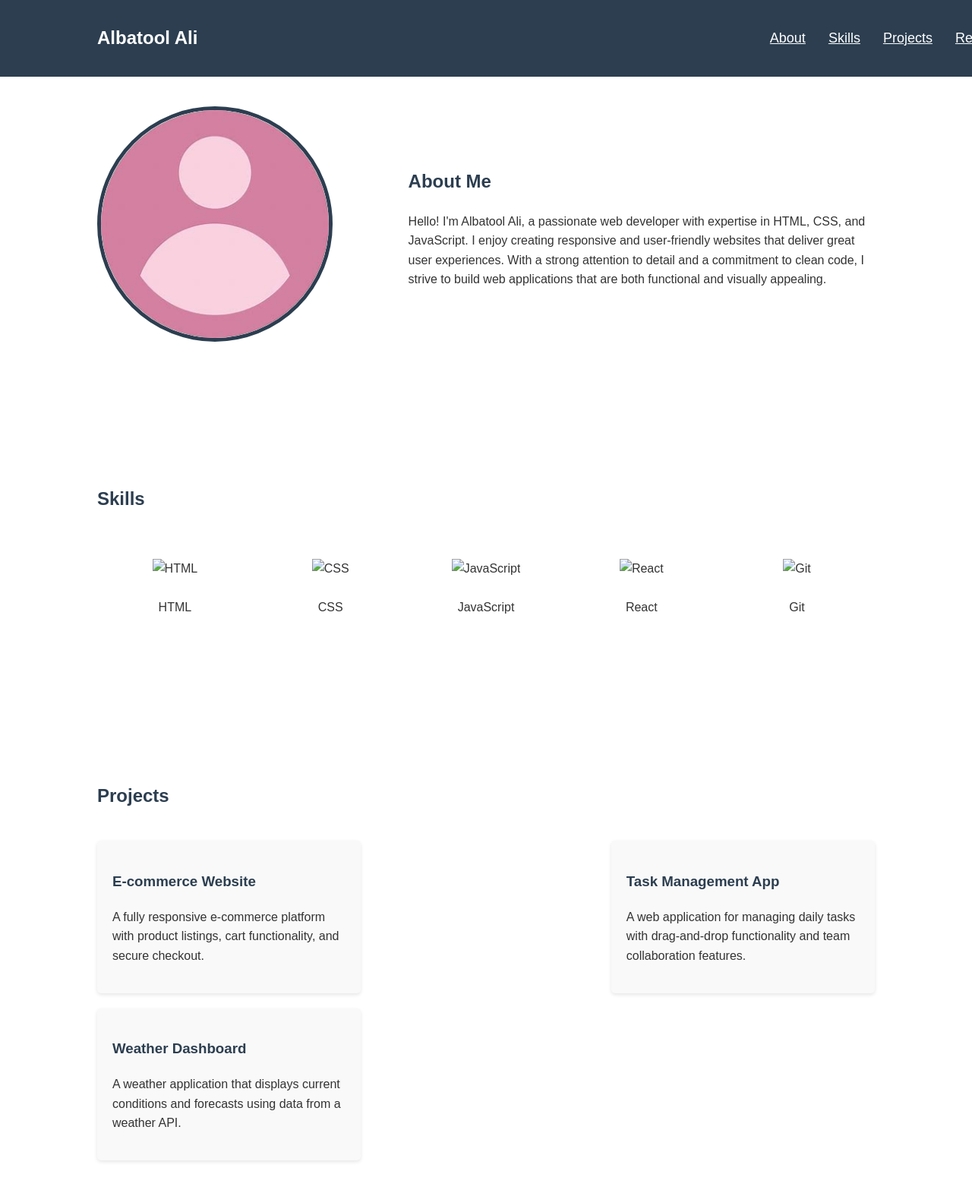
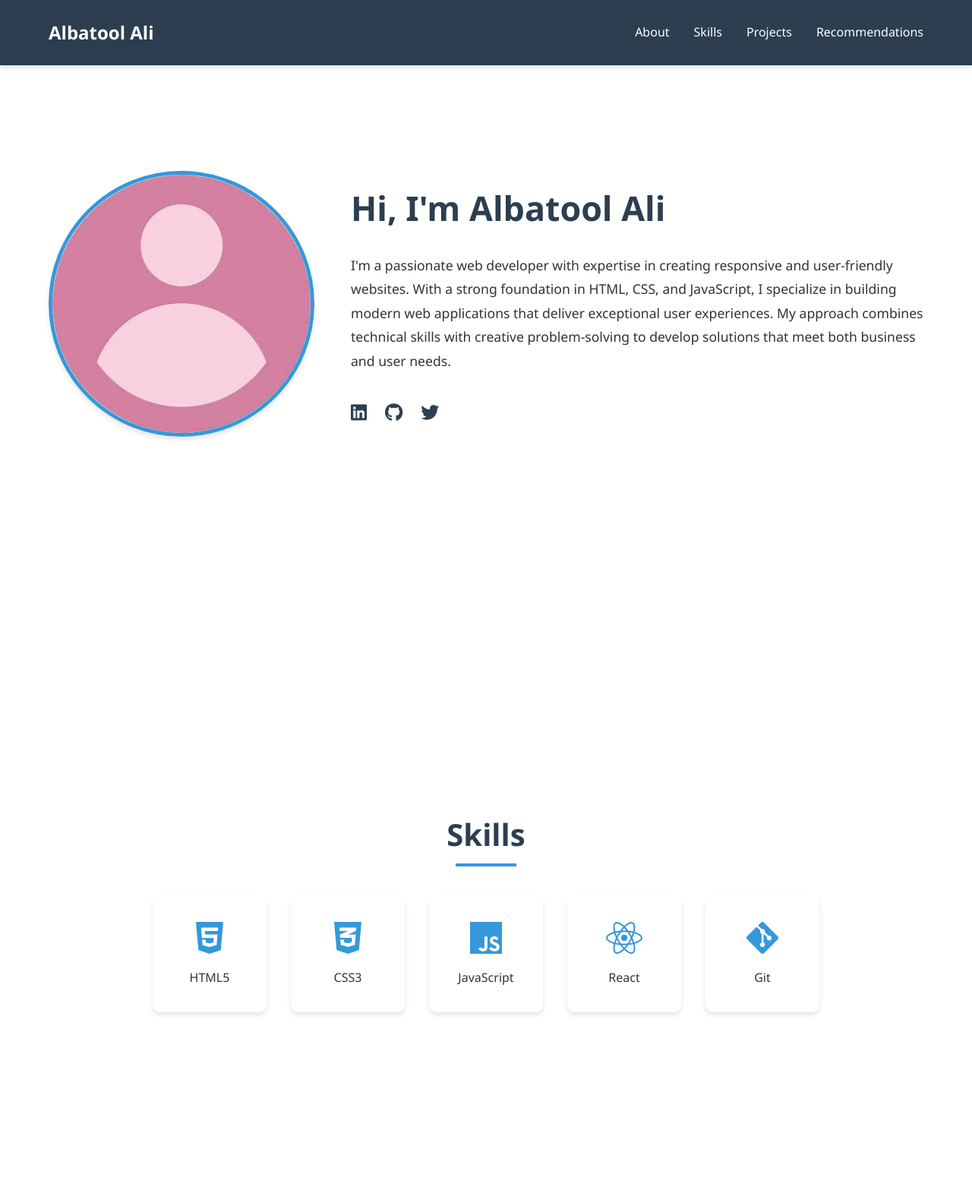
Before and after one commit to Albatool-Al/github.io, a plain HTML site: page index.html in a window 1280 px wide. Shown: the top 1571 px of the page at 76% size. Drawn offline with Linux system fonts and the light colour scheme; files that its build step writes are made by us from their sources.

Commit message:
Initial portfolio commit

```diff
--- a/index.html
+++ b/index.html
@@ -5,104 +5,101 @@
     <meta name="viewport" content="width=device-width, initial-scale=1.0">
     <title>Albatool Ali - Portfolio</title>
     <link rel="stylesheet" href="styles.css">
+    <link rel="stylesheet" href="https://cdnjs.cloudflare.com/ajax/libs/font-awesome/6.0.0-beta3/css/all.min.css">
 </head>
 <body>
-    <header>
     <nav id="navbar">
-            <div class="name">Albatool Ali</div>
-            <ul>
+        <a href="#" class="logo">Albatool Ali</a>
+        <ul class="nav-links">
             <li><a href="#about">About</a></li>
             <li><a href="#skills">Skills</a></li>
             <li><a href="#projects">Projects</a></li>
             <li><a href="#recommendations">Recommendations</a></li>
         </ul>
     </nav>
-    </header>
 
     <section id="about" class="section">
-        <div class="container">
-            <div class="about-content">
-                <div class="profile-image">
-                    <img src="profile.jpg" alt="Albatool Ali">
-                </div>
+        <div class="about-container">
+            <img src="profile.jpg" alt="Albatool Ali" class="profile-img">
             <div class="about-text">
-                    <h1>About Me</h1>
-                    <p>Hello! I'm Albatool Ali, a passionate web developer with expertise in HTML, CSS, and JavaScript. I enjoy creating responsive and user-friendly websites that deliver great user experiences. With a strong attention to detail and a commitment to clean code, I strive to build web applications that are both functional and visually appealing.</p>
+                <h1>Hi, I'm Albatool Ali</h1>
+                <p>I'm a passionate web developer with expertise in creating responsive and user-friendly websites. With a strong foundation in HTML, CSS, and JavaScript, I specialize in building modern web applications that deliver exceptional user experiences. My approach combines technical skills with creative problem-solving to develop solutions that meet both business and user needs.</p>
+                <div class="social-links">
+                    <a href="#"><i class="fab fa-linkedin"></i></a>
+                    <a href="#"><i class="fab fa-github"></i></a>
+                    <a href="#"><i class="fab fa-twitter"></i></a>
                 </div>
             </div>
         </div>
     </section>
 
     <section id="skills" class="section">
-        <div class="container">
-            <h1>Skills</h1>
+        <h2 class="section-title">Skills</h2>
         <div class="skills-container">
-                <div class="skill">
-                    <img src="html-icon.png" alt="HTML">
-                    <p>HTML</p>
+            <div class="skill-item">
+                <i class="fab fa-html5 skill-icon"></i>
+                <p>HTML5</p>
             </div>
-                <div class="skill">
-                    <img src="css-icon.png" alt="CSS">
-                    <p>CSS</p>
+            <div class="skill-item">
+                <i class="fab fa-css3-alt skill-icon"></i>
+                <p>CSS3</p>
             </div>
-                <div class="skill">
-                    <img src="js-icon.png" alt="JavaScript">
+            <div class="skill-item">
+                <i class="fab fa-js skill-icon"></i>
                 <p>JavaScript</p>
             </div>
-                <div class="skill">
-                    <img src="react-icon.png" alt="React">
+            <div class="skill-item">
+                <i class="fab fa-react skill-icon"></i>
                 <p>React</p>
             </div>
-                <div class="skill">
-                    <img src="git-icon.png" alt="Git">
+            <div class="skill-item">
+                <i class="fab fa-git-alt skill-icon"></i>
                 <p>Git</p>
-                </div>
             </div>
         </div>
     </section>
 
     <section id="projects" class="section">
-        <div class="container">
-            <h1>Projects</h1>
+        <h2 class="section-title">Projects</h2>
         <div class="projects-container">
-                <div class="project">
-                    <h3>E-commerce Website</h3>
-                    <p>A fully responsive e-commerce platform with product listings, cart functionality, and secure checkout.</p>
+            <div class="project-card">
+                <h3>E-Commerce Platform</h3>
+                <p>A fully responsive online store with product catalog, shopping cart, and checkout system built with React and Node.js.</p>
+                <a href="#" class="project-link">View Project</a>
             </div>
-                <div class="project">
+            <div class="project-card">
                 <h3>Task Management App</h3>
-                    <p>A web application for managing daily tasks with drag-and-drop functionality and team collaboration features.</p>
+                <p>A productivity application for organizing tasks with drag-and-drop functionality and team collaboration features.</p>
+                <a href="#" class="project-link">View Project</a>
             </div>
-                <div class="project">
+            <div class="project-card">
                 <h3>Weather Dashboard</h3>
-                    <p>A weather application that displays current conditions and forecasts using data from a weather API.</p>
-                </div>
+                <p>Real-time weather application that displays current conditions and forecasts using data from multiple weather APIs.</p>
+                <a href="#" class="project-link">View Project</a>
             </div>
         </div>
     </section>
 
     <section id="recommendations" class="section">
-        <div class="container">
-            <h1>Recommendations</h1>
+        <h2 class="section-title">Recommendations</h2>
         <div class="recommendations-container">
-                <div class="recommendation">
-                    <p>"Albatool is an excellent developer with great attention to detail. She delivered our project ahead of schedule with exceptional quality."</p>
-                    <p>- Sarah Johnson, Project Manager</p>
+            <div class="recommendation-card">
+                <p>"Albatool demonstrated exceptional problem-solving skills and attention to detail in our web development project. Her ability to translate complex requirements into elegant solutions was impressive."</p>
+                <p class="recommender">- Sarah Johnson, Tech Lead</p>
             </div>
-                <div class="recommendation">
-                    <p>"Working with Albatool was a pleasure. Her problem-solving skills and technical expertise are top-notch."</p>
-                    <p>- Michael Chen, Senior Developer</p>
+            <div class="recommendation-card">
+                <p>"Working with Albatool was a pleasure. She consistently delivered high-quality code on time and was always willing to go the extra mile to ensure project success."</p>
+                <p class="recommender">- Michael Chen, Project Manager</p>
             </div>
-                <div class="recommendation">
-                    <p>"Albatool's designs are both beautiful and functional. She understands user experience better than anyone I've worked with."</p>
-                    <p>- Emily Rodriguez, UX Designer</p>
-                </div>
+            <div class="recommendation-card">
+                <p>"Albatool's technical expertise and creative approach to UI/UX design resulted in a product that exceeded our expectations. I would highly recommend her for any web development project."</p>
+                <p class="recommender">- Emily Rodriguez, Product Owner</p>
             </div>
         </div>
     </section>
 
     <footer>
-        <p>&copy;  Albatool Ali. All rights reserved.</p>
+        <p>&copy; 2023 Albatool Ali. All rights reserved.</p>
     </footer>
 
     <script src="script.js"></script>
--- a/script.js
+++ b/script.js
@@ -1,6 +1,6 @@
 // Smooth scrolling for navigation links
 document.querySelectorAll('a[href^="#"]').forEach(anchor => {
-    anchor.addEventListener('click', function (e) {
+    anchor.addEventListener('click', function(e) {
         e.preventDefault();
 
         document.querySelector(this.getAttribute('href')).scrollIntoView({
@@ -14,7 +14,29 @@ window.addEventListener('scroll', function() {
     const navbar = document.getElementById('navbar');
     if (window.scrollY > 50) {
         navbar.style.backgroundColor = '#1a252f';
+        navbar.style.padding = '1rem 5%';
     } else {
         navbar.style.backgroundColor = '#2c3e50';
+        navbar.style.padding = '1.5rem 5%';
     }
 });
+
+// Mobile menu toggle (for smaller screens)
+const mobileMenuToggle = document.createElement('div');
+mobileMenuToggle.innerHTML = '<i class="fas fa-bars"></i>';
+mobileMenuToggle.classList.add('mobile-menu-toggle');
+document.body.appendChild(mobileMenuToggle);
+
+mobileMenuToggle.addEventListener('click', function() {
+    const navLinks = document.querySelector('.nav-links');
+    navLinks.style.display = navLinks.style.display === 'flex' ? 'none' : 'flex';
+});
+
+// Close mobile menu when clicking a link
+document.querySelectorAll('.nav-links a').forEach(link => {
+    link.addEventListener('click', function() {
+        if (window.innerWidth <= 768) {
+            document.querySelector('.nav-links').style.display = 'none';
+        }
+    });
+});
--- a/styles/styles.css
+++ b/styles/styles.css
@@ -1,24 +1,29 @@
 /* Global Styles */
-body {
-    font-family: 'Arial', sans-serif;
+:root {
+    --primary-color: #3498db;
+    --secondary-color: #2c3e50;
+    --text-color: #333;
+    --light-color: #f8f9fa;
+    --dark-color: #343a40;
+    --shadow: 0 4px 6px rgba(0, 0, 0, 0.1);
+}
+
+* {
     margin: 0;
     padding: 0;
-    line-height: 1.6;
-    color: #333;
+    box-sizing: border-box;
 }
 
-.container {
-    width: 80%;
-    margin: 0 auto;
-    padding: 20px 0;
+body {
+    font-family: 'Segoe UI', Tahoma, Geneva, Verdana, sans-serif;
+    line-height: 1.6;
+    color: var(--text-color);
+    background-color: #fff;
 }
 
-.section {
-    padding: 60px 0;
-}
-
-h1, h2, h3 {
-    color: #2c3e50;
+a {
+    text-decoration: none;
+    color: inherit;
 }
 
 /* Navigation */
@@ -26,147 +31,265 @@ h1, h2, h3 {
     display: flex;
     justify-content: space-between;
     align-items: center;
-    padding: 20px 10%;
-    background-color: #2c3e50;
+    padding: 1.5rem 5%;
+    background-color: var(--secondary-color);
     position: fixed;
     width: 100%;
     top: 0;
     z-index: 1000;
+    box-shadow: var(--shadow);
 }
 
-.name {
-    color: #fff;
-    font-size: 24px;
+.logo {
+    color: white;
+    font-size: 1.5rem;
     font-weight: bold;
 }
 
-#navbar ul {
+.nav-links {
     display: flex;
     list-style: none;
 }
 
-#navbar ul li {
-    margin-left: 30px;
+.nav-links li {
+    margin-left: 2rem;
 }
 
-#navbar ul li a {
-    color: #fff;
-    text-decoration: none;
-    font-size: 18px;
-    transition: color 0.3s;
-    text-decoration: underline;
+.nav-links a {
+    color: white;
+    font-weight: 500;
+    position: relative;
+    padding-bottom: 0.3rem;
 }
 
-#navbar ul li a:hover {
-    color: #3498db;
+.nav-links a::after {
+    content: '';
+    position: absolute;
+    width: 100%;
+    height: 2px;
+    bottom: 0;
+    left: 0;
+    background-color: var(--primary-color);
+    transform: scaleX(0);
+    transition: transform 0.3s ease;
+}
+
+.nav-links a:hover::after {
+    transform: scaleX(1);
+}
+
+/* Sections */
+.section {
+    padding: 6rem 5%;
+    min-height: 100vh;
+    display: flex;
+    flex-direction: column;
+    justify-content: center;
+}
+
+.section-title {
+    text-align: center;
+    margin-bottom: 3rem;
+    font-size: 2.5rem;
+    color: var(--secondary-color);
+    position: relative;
+}
+
+.section-title::after {
+    content: '';
+    position: absolute;
+    width: 80px;
+    height: 4px;
+    background-color: var(--primary-color);
+    bottom: -10px;
+    left: 50%;
+    transform: translateX(-50%);
 }
 
 /* About Section */
-.about-content {
+.about-container {
     display: flex;
     align-items: center;
     justify-content: space-between;
-    margin-top: 60px;
+    gap: 3rem;
 }
 
-.profile-image img {
-    width: 300px;
-    height: 300px;
+.profile-img {
+    width: 350px;
+    height: 350px;
     border-radius: 50%;
     object-fit: cover;
-    border: 5px solid #2c3e50;
+    border: 5px solid var(--primary-color);
+    box-shadow: var(--shadow);
 }
 
 .about-text {
-    width: 60%;
+    flex: 1;
+}
+
+.about-text h1 {
+    font-size: 2.8rem;
+    margin-bottom: 1.5rem;
+    color: var(--secondary-color);
+}
+
+.about-text p {
+    font-size: 1.1rem;
+    margin-bottom: 2rem;
+    line-height: 1.8;
+}
+
+.social-links {
+    display: flex;
+    gap: 1.5rem;
+}
+
+.social-links a {
+    font-size: 1.5rem;
+    color: var(--secondary-color);
+    transition: color 0.3s;
+}
+
+.social-links a:hover {
+    color: var(--primary-color);
 }
 
 /* Skills Section */
 .skills-container {
     display: flex;
-    justify-content: space-around;
+    justify-content: center;
     flex-wrap: wrap;
-    margin-top: 40px;
+    gap: 2rem;
 }
 
-.skill {
-    text-align: center;
-    margin: 20px;
+.skill-item {
+    display: flex;
+    flex-direction: column;
+    align-items: center;
+    background-color: white;
+    padding: 2rem;
+    border-radius: 10px;
+    box-shadow: var(--shadow);
+    transition: transform 0.3s;
     width: 150px;
 }
 
-.skill img {
-    width: 80px;
-    height: 80px;
-    margin-bottom: 10px;
+.skill-item:hover {
+    transform: translateY(-10px);
+}
+
+.skill-icon {
+    font-size: 3rem;
+    margin-bottom: 1rem;
+    color: var(--primary-color);
 }
 
 /* Projects Section */
 .projects-container {
-    display: flex;
-    flex-wrap: wrap;
-    justify-content: space-between;
-    margin-top: 40px;
+    display: grid;
+    grid-template-columns: repeat(auto-fit, minmax(300px, 1fr));
+    gap: 2rem;
 }
 
-.project {
-    width: 30%;
-    background: #f9f9f9;
-    padding: 20px;
-    margin-bottom: 20px;
+.project-card {
+    background-color: white;
+    padding: 2rem;
+    border-radius: 10px;
+    box-shadow: var(--shadow);
+    transition: transform 0.3s;
+}
+
+.project-card:hover {
+    transform: translateY(-5px);
+}
+
+.project-card h3 {
+    margin-bottom: 1rem;
+    color: var(--secondary-color);
+}
+
+.project-card p {
+    margin-bottom: 1.5rem;
+}
+
+.project-link {
+    display: inline-block;
+    padding: 0.5rem 1rem;
+    background-color: var(--primary-color);
+    color: white;
     border-radius: 5px;
-    box-shadow: 0 2px 5px rgba(0,0,0,0.1);
+    transition: background-color 0.3s;
+}
+
+.project-link:hover {
+    background-color: var(--secondary-color);
 }
 
 /* Recommendations Section */
 .recommendations-container {
-    display: flex;
-    flex-wrap: wrap;
-    justify-content: space-between;
-    margin-top: 40px;
+    display: grid;
+    grid-template-columns: repeat(auto-fit, minmax(300px, 1fr));
+    gap: 2rem;
 }
 
-.recommendation {
-    width: 30%;
-    background: #f9f9f9;
-    padding: 20px;
-    margin-bottom: 20px;
-    border-radius: 5px;
-    box-shadow: 0 2px 5px rgba(0,0,0,0.1);
-    font-style: italic;
+.recommendation-card {
+    background-color: white;
+    padding: 2rem;
+    border-radius: 10px;
+    box-shadow: var(--shadow);
+    position: relative;
 }
 
-.recommendation p:last-child {
+.recommendation-card::before {
+    content: '"';
+    position: absolute;
+    top: 10px;
+    left: 20px;
+    font-size: 5rem;
+    color: rgba(52, 152, 219, 0.1);
+    font-family: Georgia, serif;
+    line-height: 1;
+}
+
+.recommendation-card p {
+    margin-bottom: 1.5rem;
+    font-style: italic;
+    position: relative;
+    z-index: 1;
+}
+
+.recommender {
     font-weight: bold;
     font-style: normal;
-    margin-top: 10px;
+    color: var(--secondary-color);
 }
 
 /* Footer */
 footer {
-    background-color: #2c3e50;
-    color: #fff;
+    background-color: var(--secondary-color);
+    color: white;
     text-align: center;
-    padding: 20px 0;
-    margin-top: 40px;
+    padding: 2rem;
 }
 
 /* Responsive Design */
 @media (max-width: 768px) {
-    .about-content {
+    .about-container {
         flex-direction: column;
-    }
-
-    .about-text, .profile-image {
-        width: 100%;
         text-align: center;
     }
 
-    .project, .recommendation {
-        width: 100%;
+    .profile-img {
+        width: 250px;
+        height: 250px;
+        margin-bottom: 2rem;
     }
 
-    .skills-container {
+    .social-links {
         justify-content: center;
     }
+
+    .nav-links {
+        display: none;
+    }
 }
```
Lines whose indentation alone changed are shown as unchanged.
